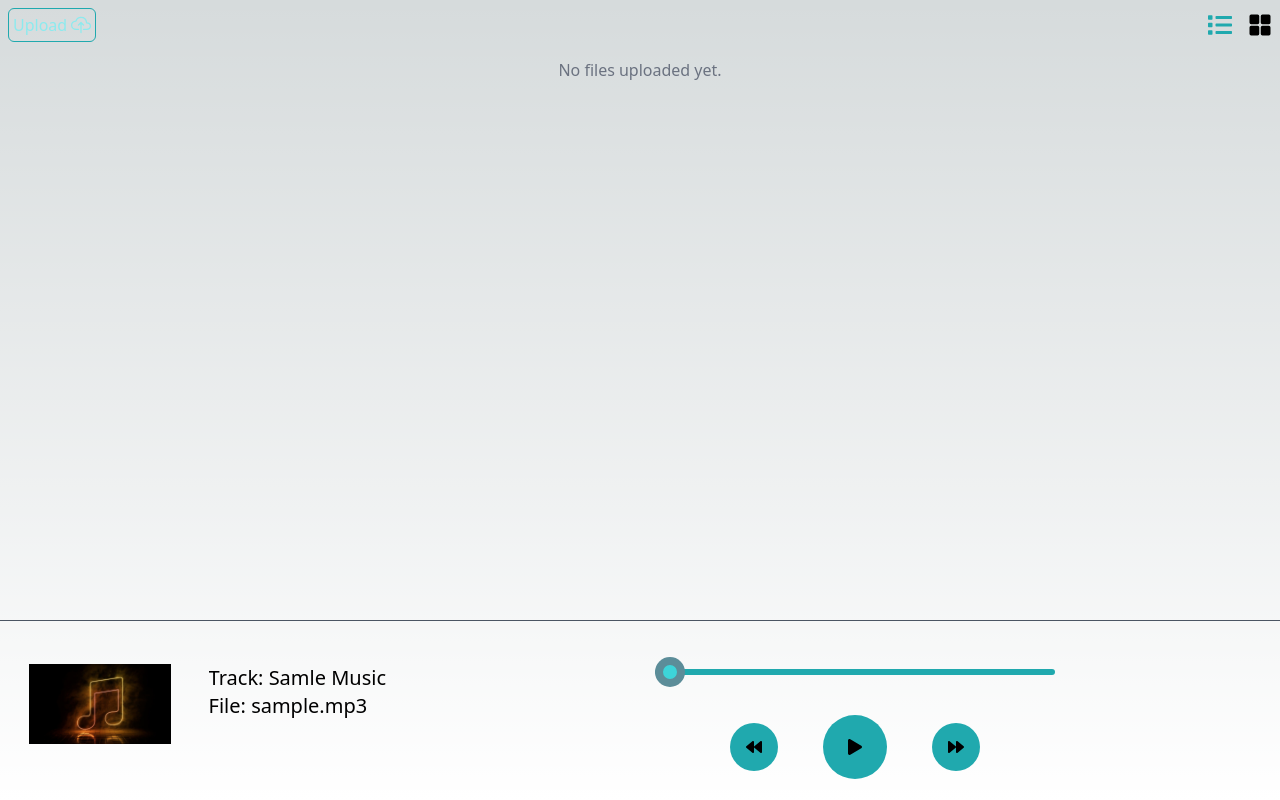
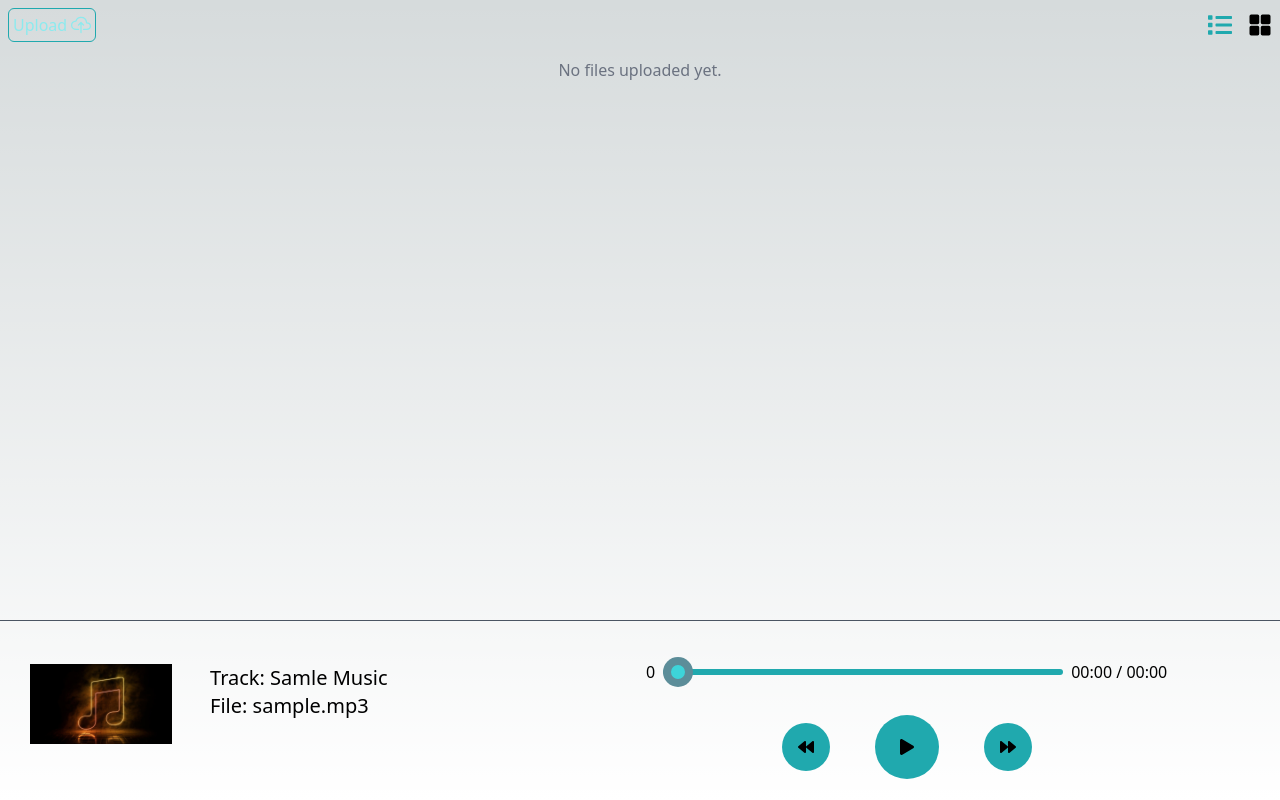
Before and after one commit to soumyabiswas250498/audio-player-ts, a Next.js app: page / in a window 1280 px wide. Built offline with nearby package versions, Linux system fonts and the light colour scheme.

Commit message:
time added in the player

```diff
--- /dev/null
+++ b/src/Utils/formatTime.ts
@@ -0,0 +1,8 @@
+function formatTime(seconds: number) {
+    const date = new Date(seconds * 1000);
+    const minutes = String(date.getUTCMinutes()).padStart(2, '0');
+    const remainingSeconds = String(date.getUTCSeconds()).padStart(2, '0');
+    return `${minutes}:${remainingSeconds}`;
+}
+
+export { formatTime }
--- a/src/components/Player.tsx
+++ b/src/components/Player.tsx
@@ -2,6 +2,7 @@ import React, { useEffect, useState, useRef } from 'react';
 import { FaPlay, FaPause, FaForward, FaBackward } from "react-icons/fa";
 import Image from 'next/image';
 import { PlayerProps } from '../Types';
+import { formatTime } from '../Utils/formatTime';
 
 
 const Player: React.FC<PlayerProps> = ({ musicData }) => {
@@ -99,7 +100,7 @@ const Player: React.FC<PlayerProps> = ({ musicData }) => {
     return (
         <div className='flex flex-col items-center justify-center w-full pt-2 lg:flex-row'>
 
-            <div className='flex w-full gap-4 px-2 lg:w-1/2'>
+            <div className='flex w-full gap-4 px-2 lg:w-5/12 '>
                 <div className='w-32 h-20 overflow-hidden rounded-md lg:w-48'>
                     <Image
                         src={musicData.imgSrc}
@@ -107,7 +108,6 @@ const Player: React.FC<PlayerProps> = ({ musicData }) => {
                         width={100}
                         height={100}
                         className='object-contain w-full h-full rounded-md'
-                        priority  // Add this line
                     />
                 </div>
 
@@ -126,9 +126,11 @@ const Player: React.FC<PlayerProps> = ({ musicData }) => {
                 <source src={musicData.audioSrc} type="audio/mpeg" />
             </audio>
 
-            <div className="w-full">
-                <div className="flex justify-center w-full">
-                    <div className="w-[300px] lg:w-[400px]">
+            <div className="w-full lg:w-7/12 ">
+                <div className="flex justify-center items-center gap-2 w-full">
+                    <p className='text-sm lg:text-base'>{0}</p>
+
+                    <div className="w-[240px] lg:w-[400px]">
                         <input
                             type="range"
                             value={currentTime}
@@ -138,6 +140,8 @@ const Player: React.FC<PlayerProps> = ({ musicData }) => {
                             max={duration}
                         />
                     </div>
+                    <p className='text-sm lg:text-base'>{formatTime(Math.floor(currentTime))} / {formatTime(Math.floor(duration))}</p>
+
                 </div>
 
                 <div className="flex items-center justify-center w-full">
```
